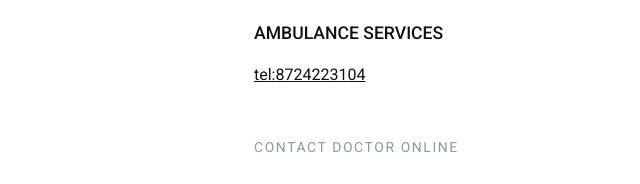
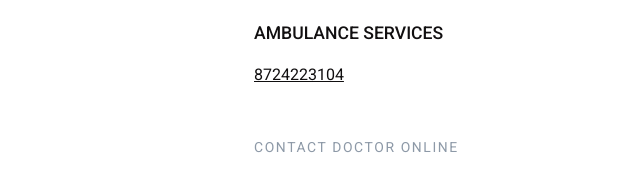
Before and after one commit to CHILUKA1122/sriraghava.github.io, a plain HTML site: page chelp.html in a window 1280 px wide. Shown: the part 254-438 px from the top of the page, 504-1144 px from the left. Drawn offline with Linux system fonts and the light colour scheme; a script that the page names is missing.

Commit message:
Update chelp.html

```diff
--- a/chelp.html
+++ b/chelp.html
@@ -114,7 +114,7 @@
 
                 <div class=" js-block p-2">
                     <h2 class="title title--resume">AMBULANCE SERVICES</h2>
-                    <a href=””> tel:8724223104</a>
+                    <a href=””> 8724223104</a>
                 </div>
 
                 <h4 class="title title--overhead js-lines p-2 mb--2 mt--2">CONTACT DOCTOR ONLINE</h4>
```
